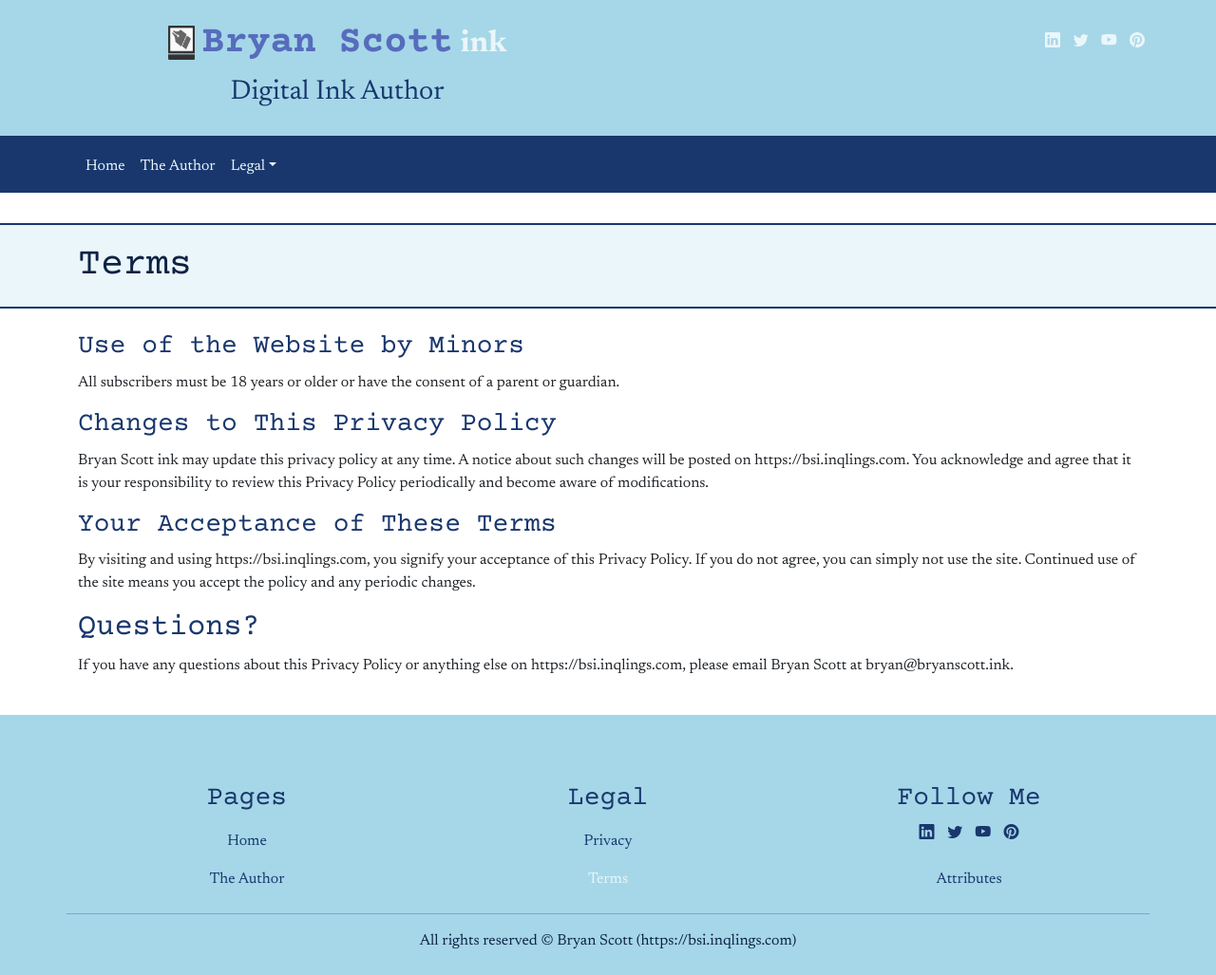
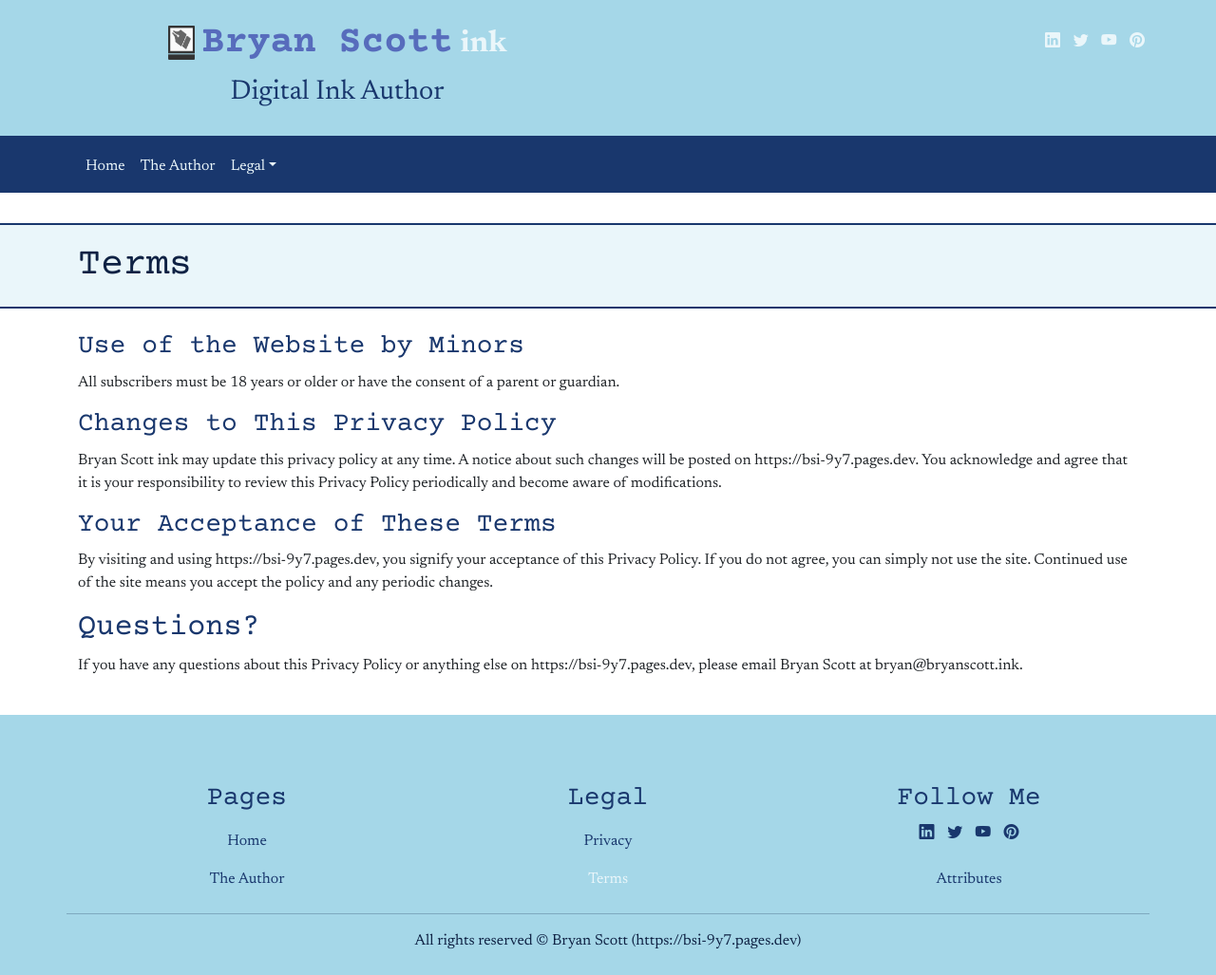
Before and after one commit to blherr70/bsi, a Jekyll site: the page built from terms.md, in a window 1280 px wide and 1027 px high. Shown: the whole window at 95% size. Built offline with Jekyll 4.4.1, drawn with Linux system fonts in a browser that asks for light colours.

Commit message:
Update _config.yml

```diff
--- a/_config.yml
+++ b/_config.yml
@@ -28,7 +28,7 @@
   line in _config.yml. It will appear in your document head meta (for
   Google search results) and in your feed.xml site description.
 baseurl: "" # the subpath of your site, e.g. /blog
-url: "https://bsi.inqlings.com" # the base hostname & protocol for your site, e.g. http://example.com
+url: "https://bsi-9y7.pages.dev" # the base hostname & protocol for your site, e.g. http://example.com
 
 # Build settings
 theme: minima
```
